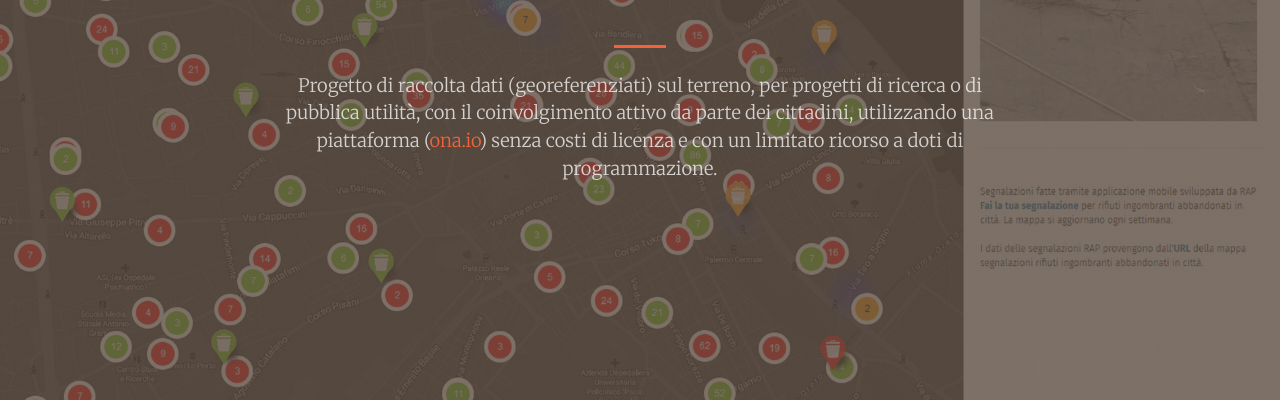
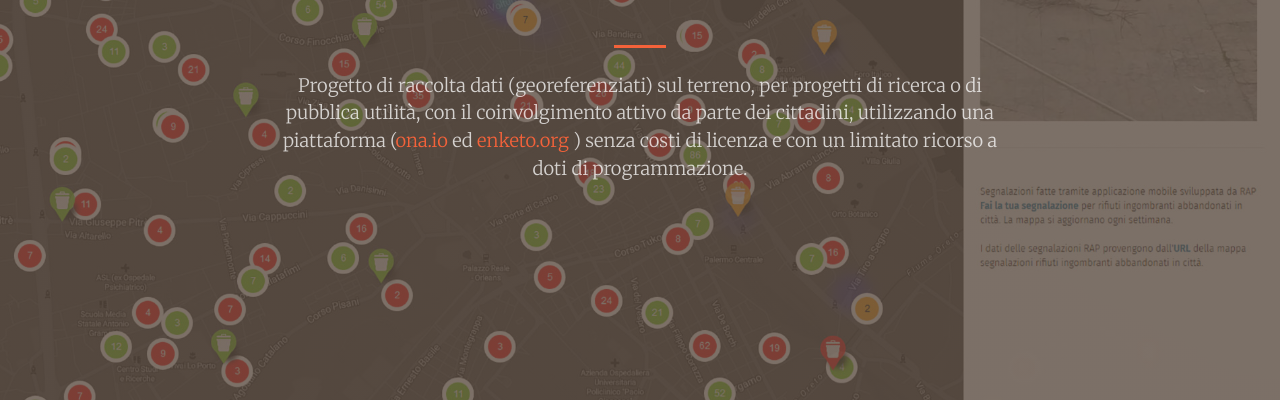
Before and after one commit to opendatasicilia/Form-Geolocalizzazione, a website with bundled scripts: page index.html in a window 1280 px wide. Shown: the part 397-797 px from the top of the page. Built offline with nearby package versions, Linux system fonts and the light colour scheme.

Commit message:
Update index.html

```diff
--- a/index.html
+++ b/index.html
@@ -94,7 +94,7 @@
           <hr class="divider my-4">
         </div>
         <div class="col-lg-8 align-self-baseline">
-          <p class="text-white-75 font-weight-light mb-5">Progetto di raccolta dati (georeferenziati) sul terreno, per progetti di ricerca o di pubblica utilità, con il coinvolgimento attivo da parte dei cittadini, utilizzando una piattaforma (<a href="https://ona.io/" target="_blank">ona.io</a>) senza costi di licenza e con un limitato ricorso a doti di programmazione.<br>
+          <p class="text-white-75 font-weight-light mb-5">Progetto di raccolta dati (georeferenziati) sul terreno, per progetti di ricerca o di pubblica utilità, con il coinvolgimento attivo da parte dei cittadini, utilizzando una piattaforma (<a href="https://ona.io/" title="ona.io" target="_blank">ona.io</a> ed <a href="https://enketo.org/" title="enketo.org" target="_blank">enketo.org</a> ) senza costi di licenza e con un limitato ricorso a doti di programmazione.<br>
          </p>
 
          <!--  <a class="btn btn-primary btn-xl js-scroll-trigger" href="#about">Find Out More</a> -->
```
